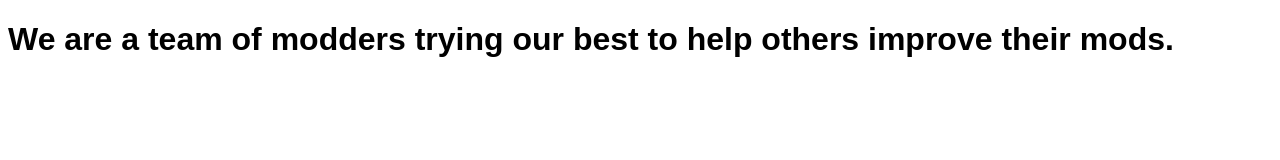
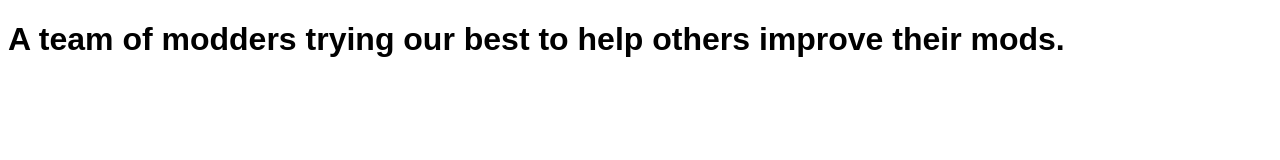
Before and after one commit to TheModdingInquisition/TheModdingInquisition.github.io, a plain HTML site: page index.html in a window 1280 px wide. Drawn offline with Linux system fonts and the light colour scheme.

Commit message:
Update index.html

```diff
--- a/index.html
+++ b/index.html
@@ -1,7 +1,6 @@
 <!DOCTYPE html>
 <html>
 <head>
-<!-- HTML Codes by Quackit.com -->
 <title>
 TheModdingInquisition</title>
 <meta name="viewport" content="width=device-width, initial-scale=1">
@@ -13,7 +12,7 @@ p {font-family:Georgia, serif;font-size:14px;font-style:normal;font-weight:norma
 </style>
 </head>
 <body>
-<h1>We are a team of modders trying our best to help others improve their mods.</h1>
+<h1>A team of modders trying our best to help others improve their mods.</h1>
 <p></p>
 </body>
 </html>
```
